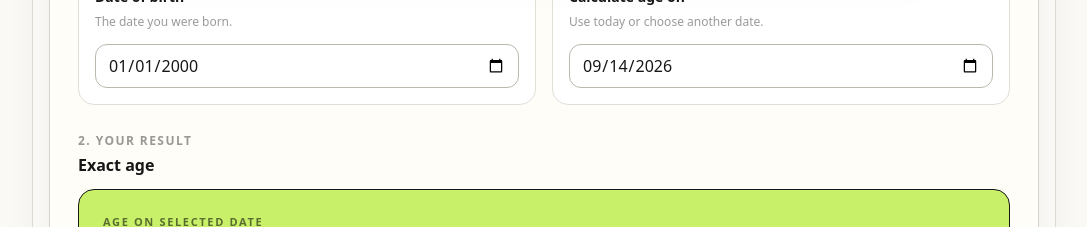
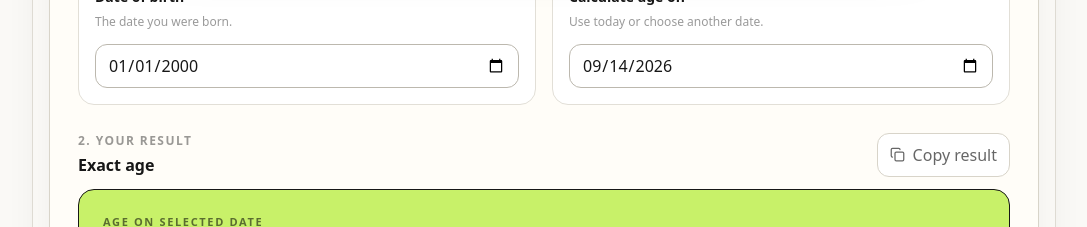
Before and after one commit to factoalbum/internet-toolbox, a Next.js app: page /tools/age-calculator in a window 1280 px wide. Shown: the part 840-1067 px from the top of the page, without its empty margins (96-1183 px from the left). Built offline with nearby package versions, Linux system fonts and the light colour scheme; no server answers.

Commit message:
feat: add copy action to age calculator

```diff
--- a/components/tools/age-calculator.tsx
+++ b/components/tools/age-calculator.tsx
@@ -1,6 +1,6 @@
 "use client";
 
-import { CalendarDays, RotateCcw } from "lucide-react";
+import { CalendarDays, Check, Copy, RotateCcw } from "lucide-react";
 import { useMemo, useState } from "react";
 
 function localDateValue(date = new Date()) {
@@ -45,6 +45,7 @@ function age(birth: Date, end: Date) {
 export default function AgeCalculator() {
   const [birth, setBirth] = useState("2000-01-01");
   const [end, setEnd] = useState(() => localDateValue());
+  const [copied, setCopied] = useState(false);
   const birthDate = useMemo(() => parseDate(birth), [birth]);
   const endDate = useMemo(() => parseDate(end), [end]);
   const result = useMemo(() => {
@@ -56,8 +57,19 @@ export default function AgeCalculator() {
   const birthInvalid = !birthDate || (Boolean(endDate) && birthDate > endDate);
   const endInvalid = !endDate || (Boolean(birthDate) && endDate < birthDate);
   const hasInvalidInput = birthInvalid || endInvalid;
-  const reset = () => { setBirth("2000-01-01"); setEnd(localDateValue()); };
+  const reset = () => { setBirth("2000-01-01"); setEnd(localDateValue()); setCopied(false); };
   const focusRing = "focus:outline-none focus-visible:ring-4 focus-visible:ring-[#c8f169] focus-visible:ring-offset-1";
+  const copyResult = async () => {
+    if (!result || !birthDate || !endDate) return;
+    const text = `Exact age: ${result.years} years, ${result.months} months, ${result.days} days. From ${formattedBirthDate} to ${formattedEndDate}. Total days: ${result.totalDays.toLocaleString("en-IN")}.`;
+    try {
+      await navigator.clipboard.writeText(text);
+      setCopied(true);
+      window.setTimeout(() => setCopied(false), 1800);
+    } catch {
+      setCopied(false);
+    }
+  };
 
   return (
     <div className="overflow-hidden rounded-2xl border border-[#d8d4c9] bg-[#fffdf8] shadow-[0_8px_24px_rgba(23,23,23,.045)]" aria-labelledby="age-calculator-title">
@@ -76,16 +88,16 @@ export default function AgeCalculator() {
       </div>
       <div className="p-5 md:p-7">
         <section aria-labelledby="age-inputs-heading">
-          <div className="mb-5 flex items-center justify-between gap-3"><div><p className="text-xs font-black uppercase tracking-[.12em] text-black/40">1. Your dates</p><h3 id="age-inputs-heading" className="mt-1 text-base font-black text-[#171717]">Choose the dates to compare</h3><p className="mt-1 text-xs leading-5 text-black/45">Pick a birth date and the date you want to measure against.</p></div><button type="button" onClick={() => setEnd(localDateValue())} className={`min-h-11 shrink-0 rounded-xl border border-[#d8d4c9] bg-white px-3 text-xs font-bold text-black/60 transition hover:border-[#171717] hover:text-black ${focusRing}`}>Use today</button></div>
+          <div className="mb-5 flex items-center justify-between gap-3"><div><p className="text-xs font-black uppercase tracking-[.12em] text-black/40">1. Your dates</p><h3 id="age-inputs-heading" className="mt-1 text-base font-black text-[#171717]">Choose the dates to compare</h3><p className="mt-1 text-xs leading-5 text-black/45">Pick a birth date and the date you want to measure against.</p></div><button type="button" onClick={() => { setEnd(localDateValue()); setCopied(false); }} className={`min-h-11 shrink-0 rounded-xl border border-[#d8d4c9] bg-white px-3 text-xs font-bold text-black/60 transition hover:border-[#171717] hover:text-black ${focusRing}`}>Use today</button></div>
           <div className="grid gap-4 md:grid-cols-2">
-            <label className={`rounded-2xl border bg-white p-4 transition focus-within:border-[#171717] focus-within:shadow-[0_0_0_4px_rgba(200,241,105,.35)] ${birthInvalid ? "border-[#c77a6b]" : "border-[#e2dfd7]"}`}><span className="text-sm font-bold">Date of birth</span><span className="mt-1 block text-xs leading-5 text-black/40">The date you were born.</span><input id="age-birth-date" type="date" value={birth} max={end || undefined} aria-invalid={birthInvalid} aria-describedby="age-input-error" onChange={e => setBirth(e.target.value)} className={`mt-3 min-h-12 w-full rounded-xl border border-[#bcb8ae] bg-white px-3 text-base outline-none ${focusRing}`} /></label>
-            <label className={`rounded-2xl border bg-white p-4 transition focus-within:border-[#171717] focus-within:shadow-[0_0_0_4px_rgba(200,241,105,.35)] ${endInvalid ? "border-[#c77a6b]" : "border-[#e2dfd7]"}`}><span className="text-sm font-bold">Calculate age on</span><span className="mt-1 block text-xs leading-5 text-black/40">Use today or choose another date.</span><input id="age-end-date" type="date" value={end} min={birth || undefined} aria-invalid={endInvalid} aria-describedby="age-input-error" onChange={e => setEnd(e.target.value)} className={`mt-3 min-h-12 w-full rounded-xl border border-[#bcb8ae] bg-white px-3 text-base outline-none ${focusRing}`} /></label>
+            <label className={`rounded-2xl border bg-white p-4 transition focus-within:border-[#171717] focus-within:shadow-[0_0_0_4px_rgba(200,241,105,.35)] ${birthInvalid ? "border-[#c77a6b]" : "border-[#e2dfd7]"}`}><span className="text-sm font-bold">Date of birth</span><span className="mt-1 block text-xs leading-5 text-black/40">The date you were born.</span><input id="age-birth-date" type="date" value={birth} max={end || undefined} aria-invalid={birthInvalid} aria-describedby="age-input-error" onChange={e => { setBirth(e.target.value); setCopied(false); }} className={`mt-3 min-h-12 w-full rounded-xl border border-[#bcb8ae] bg-white px-3 text-base outline-none ${focusRing}`} /></label>
+            <label className={`rounded-2xl border bg-white p-4 transition focus-within:border-[#171717] focus-within:shadow-[0_0_0_4px_rgba(200,241,105,.35)] ${endInvalid ? "border-[#c77a6b]" : "border-[#e2dfd7]"}`}><span className="text-sm font-bold">Calculate age on</span><span className="mt-1 block text-xs leading-5 text-black/40">Use today or choose another date.</span><input id="age-end-date" type="date" value={end} min={birth || undefined} aria-invalid={endInvalid} aria-describedby="age-input-error" onChange={e => { setEnd(e.target.value); setCopied(false); }} className={`mt-3 min-h-12 w-full rounded-xl border border-[#bcb8ae] bg-white px-3 text-base outline-none ${focusRing}`} /></label>
           </div>
           {hasInvalidInput && <p id="age-input-error" className="mt-4 rounded-xl border border-[#ead7d2] bg-[#fff7f5] p-4 text-sm leading-6 text-[#7b3d31]" role="alert">Choose two valid calendar dates, with the birth date on or before the calculation date.</p>}
         </section>
 
         <section className="mt-7" aria-labelledby="age-results-heading" aria-live="polite" aria-atomic="true">
-          <div className="mb-3"><p className="text-xs font-black uppercase tracking-[.12em] text-black/40">2. Your result</p><h3 id="age-results-heading" className="mt-1 text-base font-black text-[#171717]">Exact age</h3></div>
+          <div className="mb-3 flex items-end justify-between gap-3"><div><p className="text-xs font-black uppercase tracking-[.12em] text-black/40">2. Your result</p><h3 id="age-results-heading" className="mt-1 text-base font-black text-[#171717]">Exact age</h3></div>{result && <button type="button" onClick={copyResult} className={`flex min-h-10 shrink-0 items-center gap-2 rounded-xl border px-3 text-xs font-bold transition ${copied ? "border-[#7aa33b] bg-[#f2f9df] text-[#416318]" : "border-[#d8d4c9] bg-white text-black/60 hover:border-[#171717] hover:text-black"} ${focusRing}`} aria-label={copied ? "Age result copied" : "Copy age result"}><span aria-hidden="true">{copied ? <Check size={15} /> : <Copy size={15} />}</span>{copied ? "Copied" : "Copy result"}</button>}</div>
           {result ? <div className="space-y-4"><div className="rounded-2xl border border-[#171717] bg-[#c8f169] p-5 md:p-6"><p className="text-[11px] font-black uppercase tracking-[.15em] text-black/55">Age on selected date</p><p className="mt-2 text-2xl font-black leading-tight sm:text-3xl">{result.years} years, {result.months} months, {result.days} days</p><p className="mt-3 text-xs font-medium text-black/55">From {formattedBirthDate} to {formattedEndDate}.</p></div><div className="grid gap-3 sm:grid-cols-2"><div className="rounded-2xl border border-[#d8d4c9] bg-white p-4"><p className="text-xs font-semibold text-black/45">Total days</p><p className="mt-1 text-xl font-black">{result.totalDays.toLocaleString("en-IN")}</p><p className="mt-1 text-xs text-black/40">Calendar days between the two dates.</p></div><div className="rounded-2xl border border-[#d8d4c9] bg-white p-4"><p className="text-xs font-semibold text-black/45">Date range</p><p className="mt-1 break-words text-sm font-bold">{birth} to {end}</p></div></div></div> : <div className="rounded-2xl border border-dashed border-[#d8d4c9] bg-white p-5"><p className="text-sm font-bold">Enter valid dates to calculate</p><p className="mt-1 text-sm leading-5 text-black/50">Your exact age and total calendar days will appear here.</p></div>}
         </section>
         <p className="mt-7 border-t border-[#d8d4c9] pt-5 text-xs leading-5 text-black/50">Age uses calendar years, months and days. Total days is calculated from calendar dates.</p>
```
